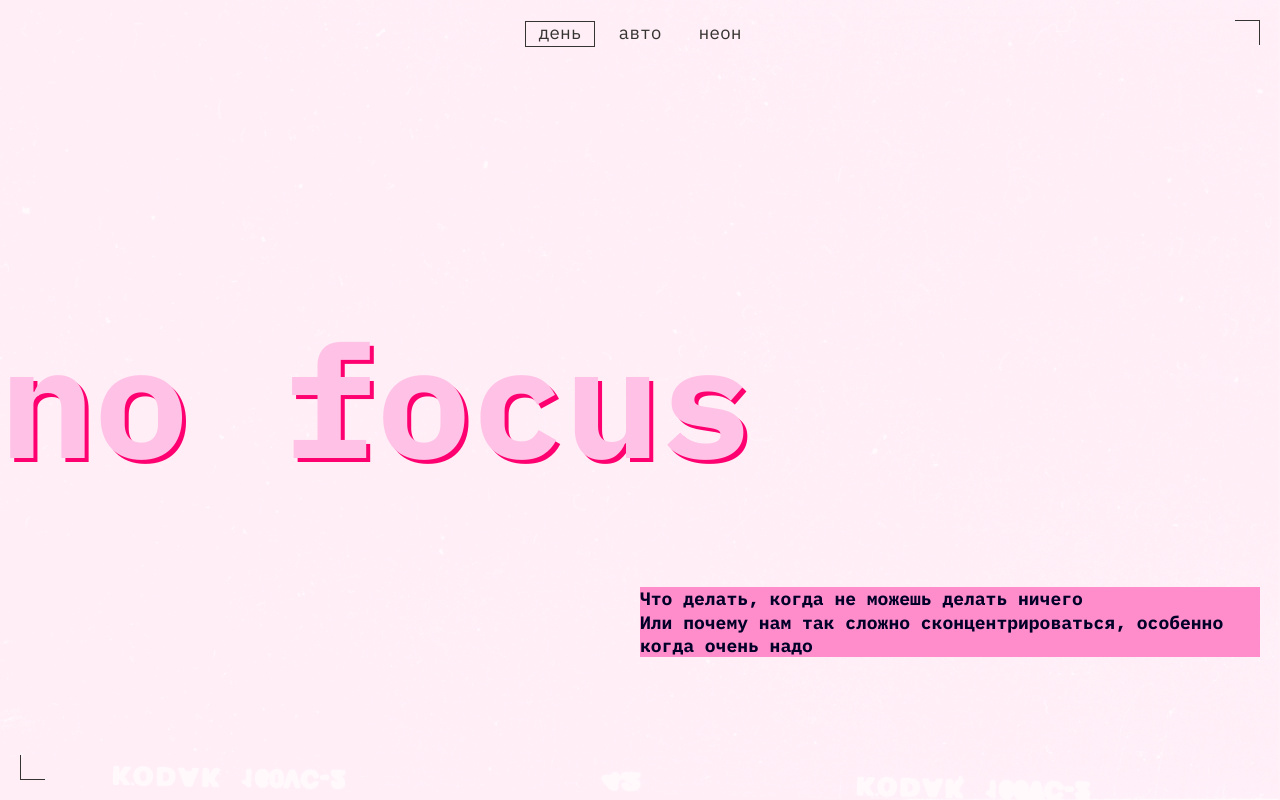
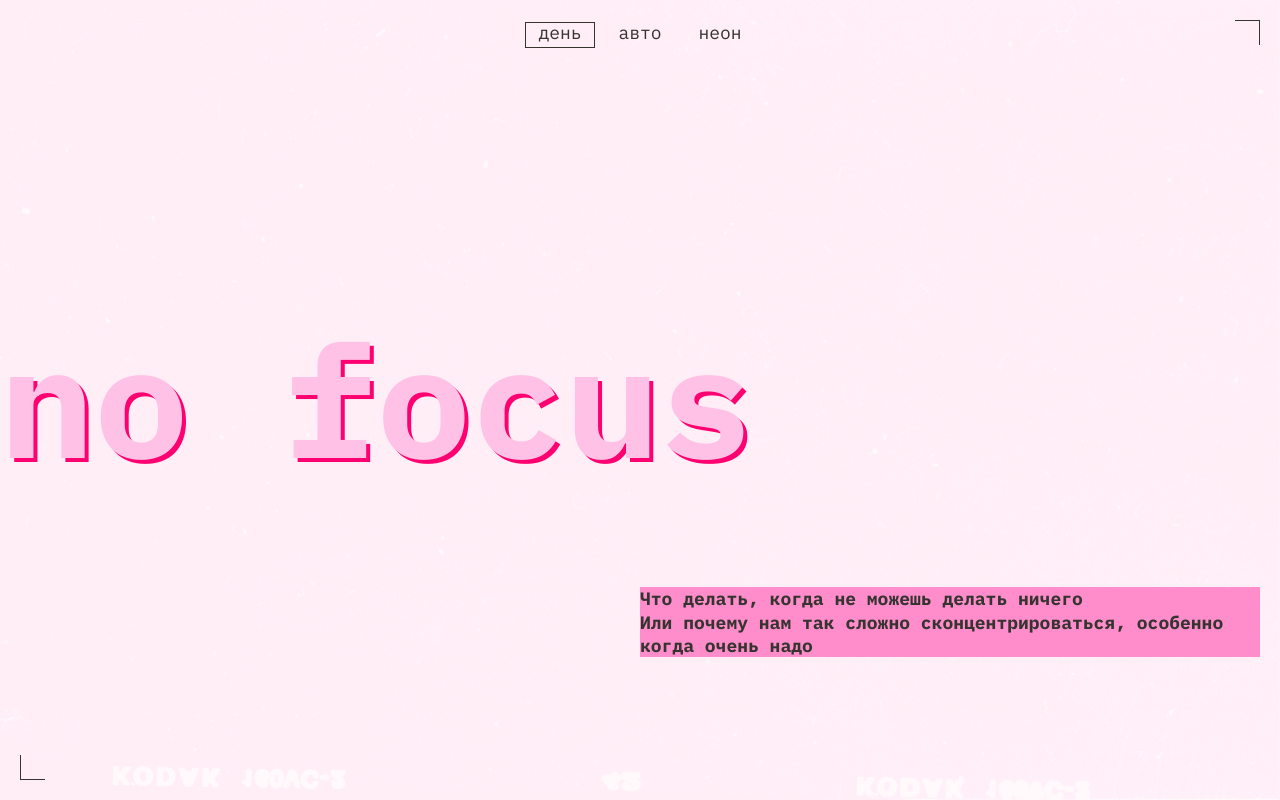
Before and after one commit to RomanovaElena/slozhno-sosredotochitsya, a website: page index.html in a window 1280 px wide. Both pictures are taken after a click on the button "день". Shown: the top 800 px of the page. Drawn offline with Linux system fonts and the light colour scheme.

Commit message:
исправить ошибки по результатам автотестов

```diff
--- a/index.html
+++ b/index.html
@@ -245,7 +245,7 @@
             loading="lazy"
           />
           <img
-            class="image image-landscape image-street"
+            class="image image-landscape"
             src="./images/street.png"
             alt="Изображение улицы в перспективе, с малоэтажными домами в азиатском
             стиле. На домах вывески с иероглифами, над улицей тянутся провода
--- a/styles/dark.css
+++ b/styles/dark.css
@@ -5,20 +5,14 @@
 */
 
 .page.theme_dark {
-  /* сохраните этот селектор в приведённом виде.
-    Так стили написанные ниже будут иметь больший вес,
-    чем стили в медиазапросе предпочтений пользователя
-  */
   --title-color: #db00ff;
   --text-color: #f1b2ce;
   --accent-text-color: #000028;
   --accent-color: #ff0070;
   --button-hover-color: #ff007066;
-
-  --accent-text-color: var(--bg-color, #000028);
+  --bg-image: url(../images/cover-image-dark.png);
   --title-shadow-color: var(--accent-color, #ff0070);
   --decor-color: var(--accent-color, #ff0070);
   --button-color: var(--accent-color, #ff0070);
   --heading-text-color: var(--accent-color, #ff0070);
-  --bg-image: url(/images/cover-image-dark.png);
 }
--- a/styles/light.css
+++ b/styles/light.css
@@ -5,15 +5,12 @@
 */
 
 .page.theme_light {
-  /* сохраните этот селектор в приведённом виде.
-    Так стили написанные ниже будут иметь больший вес,
-    чем стили в медиазапросе предпочтений пользователя
-  */
   --title-color: #ffc2e6;
   --text-color: #353430;
+  --accent-text-color: #353430;
   --accent-color: #ff8dcb;
   --button-hover-color: #32312d66;
-  --bg-image: url(/images/cover-image-light.png);
+  --bg-image: url(../images/cover-image-light.png);
   --title-shadow-color: var(--accent-color, #ff8dcb);
   --decor-color: var(--text-color, #353430);
   --button-color: var(--text-color, #353430);
@@ -27,19 +24,16 @@
 @media (prefers-color-scheme: light) {
 
   .page.theme_auto {
-    /* сохраните этот селектор в приведённом виде.
-      Так стили написанные ниже будут иметь больший вес,
-      чем стили в медиазапросе предпочтений пользователя
-    */
     --title-color: #ffc2e6;
     --text-color: #353430;
+    --accent-text-color: #353430;
     --accent-color: #ff8dcb;
     --button-hover-color: #32312d66;
+    --bg-image: url(../images/cover-image-light.png);
     --title-shadow-color: var(--accent-color, #ff8dcb);
     --decor-color: var(--text-color, #353430);
     --button-color: var(--text-color, #353430);
     --heading-text-color: var(--text-color, #353430);
-    --bg-image: url(/images/cover-image-light.png);
   }
 
   .page.theme_auto .header__decoration {
--- a/styles/style.css
+++ b/styles/style.css
@@ -1,10 +1,9 @@
 /* Основные стили проекта. Это стили для темы, которую вы верстаете первой. */
 
 .page {
-  /* сохраните в разметке и стилях класс page. На его основе работает скрипт. */
   font-family: var(--main-font, sans-serif);
   font-size: var(--main-font-size, 18px);
-  background-image: var(--bg-image, url(/images/cover-image-dark.png));
+  background-image: var(--bg-image, url(../images/cover-image-dark.png));
   background-position: center;
   background-size: cover;
   background-attachment: fixed;
@@ -69,7 +68,6 @@
 .header__theme-menu {
   justify-self: end;
   align-self: center;
-  /* margin-block: 35px; */
 }
 
 .header__theme-menu-list {
@@ -128,13 +126,13 @@
 
 .header__theme-menu-button_active::before {
   content: '';
-  top: 1px;
+  top: 2px;
+  right: 0;
   position: absolute;
   inline-size: 70px;
   block-size: 26px;
   outline: 1px solid var(--button-color, #ff0070);
   outline-offset: -1px;
-  right: 0;
   pointer-events: none;
 }
 
@@ -164,10 +162,9 @@
   font-weight: bold;
   font-size: var(--main-font-size, 18px);
   line-height: 1.3;
-  /* margin-block: 35px; */
 }
 
-/* CONTENT ---------------------------------------------*/
+/* Стили блока main */
 
 .section {
   display: grid;
@@ -225,14 +222,12 @@
 }
 
 .section:has(.gallery) {
-  --basic-gap: 10px;
-  gap: var(--basic-gap);
+  gap: var(--small-gap, 10px);
   margin-block-end: calc(var(--basic-margin, 50px) - var(--basic-padding, 10px));
 }
 
 .gallery {
-  --basic-gap: 10px;
-  gap: var(--basic-gap);
+  gap: var(--small-gap, 10px);
   grid-auto-flow: dense;
 }
 
@@ -241,7 +236,7 @@
   object-fit: cover;
 }
 
-/* FOOTER ---------------------------------------------*/
+/* Стили блока footer */
 
 .footer {
   position: relative;
@@ -253,16 +248,13 @@
 
 .footer__title {
   text-shadow: 2px 2px 0 var(--title-shadow-color, #ff0070);
+  margin-block-start: 2px;
+  border: 1px solid transparent;
 }
 
-/* MEDIA - MEDIUM =====================================*/
+/* Медиазапросы для ширины экрана 768px и больше */
 
 @media (width >= 768px) {
-
-  :root {
-    --basic-padding: 20px;
-    --basic-margin: 80px;
-  }
 
   .title {
     font-size: clamp(7.5rem, 0.5625rem + 14.4531vw, 9.8125rem);
@@ -278,8 +270,7 @@
   }
 
   .section:has(.gallery) {
-    --basic-gap: 20px;
-    gap: var(--basic-gap);
+    gap: var(--basic-gap, 20px);
   }
 
   .section:not(:has(.gallery)) {
@@ -291,8 +282,7 @@
   }
 
   .gallery {
-    --basic-gap: 20px;
-    gap: var(--basic-gap);
+    gap: var(--basic-gap, 20px);
     display: grid;
     grid-template-columns: repeat(3, 1fr);
   }
@@ -307,7 +297,7 @@
   }
 }
 
-/* MEDIA - LARGE ======================================*/
+/* Медиазапросы для ширины экрана 1024px и больше */
 
 @media (width >= 1024px) {
 
@@ -330,16 +320,9 @@
   }
 
   .reasons {
-    --basic-gap: 20px;
-    gap: var(--basic-gap);
+    gap: var(--basic-gap, 20px);
     display: grid;
     grid-template-columns: repeat(3, 1fr);
     grid-column: span 3;
   }
-
-  .image-street {
-    block-size: calc(100% - 5px);
-    inline-size: 100%;
-    align-self: end;
-  }
 }
--- a/styles/variables.css
+++ b/styles/variables.css
@@ -8,15 +8,25 @@
   --main-font-size: 18px;
   --basic-padding: 10px;
   --basic-gap: 20px;
+  --small-gap: 10px;
   --basic-margin: 50px;
   --title-color: #db00ff;
   --text-color: #f1b2ce;
   --accent-text-color: #000028;
   --accent-color: #ff0070;
   --button-hover-color: #ff007066;
-  --bg-image: url(/images/cover-image-dark.png);
+  --bg-image: url(../images/cover-image-dark.png);
   --title-shadow-color: var(--accent-color, #ff0070);
   --decor-color: var(--accent-color, #ff0070);
   --button-color: var(--accent-color, #ff0070);
   --heading-text-color: var(--accent-color, #ff0070);
 }
+
+
+@media (width >= 768px) {
+
+  :root {
+    --basic-padding: 20px;
+    --basic-margin: 80px;
+  }
+}
```
